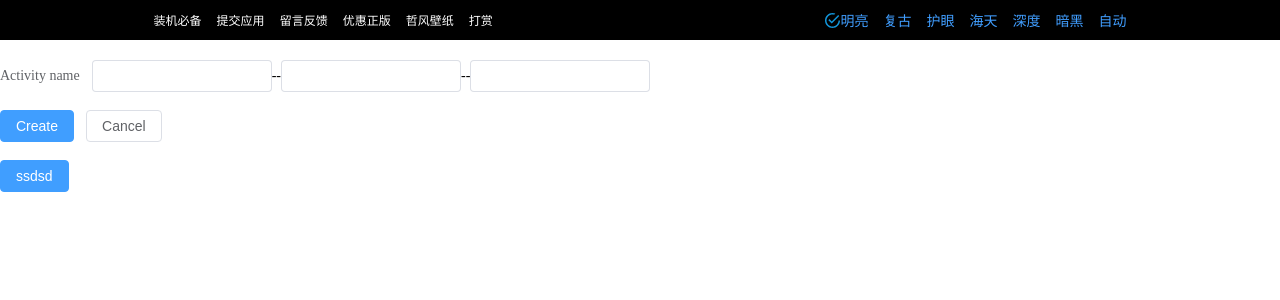
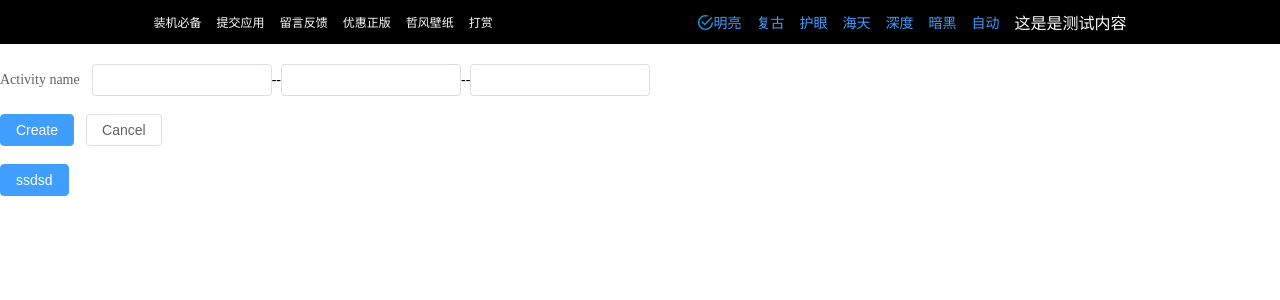
Before and after one commit to xie1213/vite-project, a Vue app: page / in a window 1280 px wide. Shown: the top 300 px of the page. Built offline with nearby package versions, Linux system fonts and the light colour scheme.

Commit message:
测试gitee

```diff
--- a/src/components/nav/upBakColor.vue
+++ b/src/components/nav/upBakColor.vue
@@ -13,6 +13,7 @@
             <svg-icon v-if="colorIndex === index" :width="15" name="adopt"></svg-icon>
             {{ title }}
         </el-link>
+        <div>这是是测试内容</div>
     </div>
 </template>
 
```
